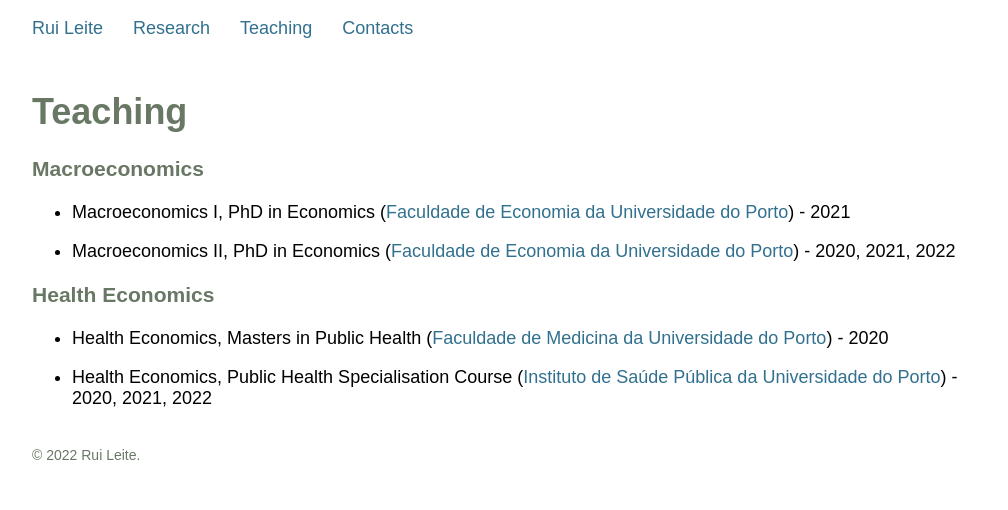
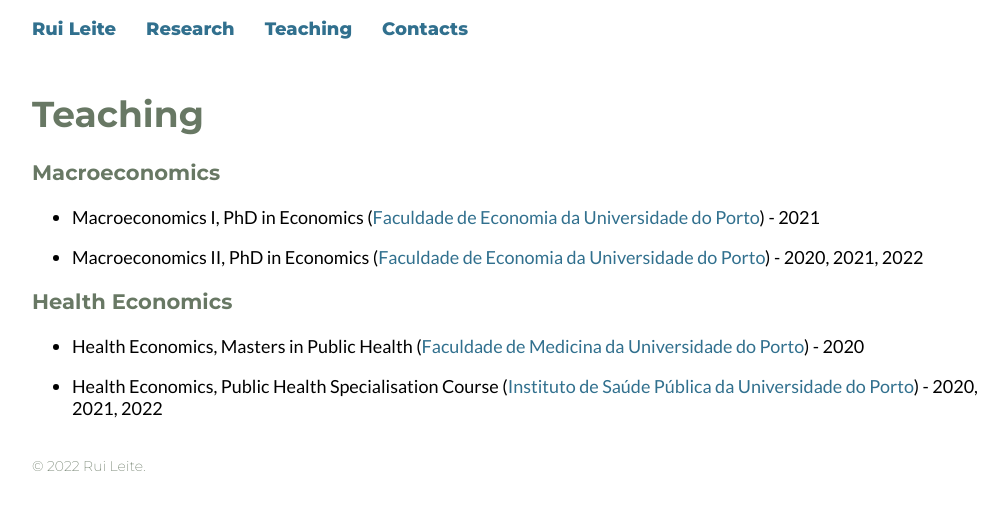
Before and after one commit to rmleite/rmleite.github.io, a Jekyll site: the page built from teaching.md, in a window 1280 px wide. Shown: the top 510 px of the page, without its empty margins (128-1136 px from the left). Built offline with Jekyll 4.4.1, drawn with Linux system fonts in a browser that asks for light colours; some web fonts are replaced.

Commit message:
Fix reference to font directory

```diff
--- a/assets/css/main.css
+++ b/assets/css/main.css
@@ -1,20 +1,20 @@
 @font-face {
     font-family: 'Montserrat-ExtraLight';
-    src: url('./fonts/Montserrat-ExtraLight.ttf') format('truetype');
+    src: url('../fonts/Montserrat-ExtraLight.ttf') format('truetype');
 }
 @font-face {
     font-family: 'Montserrat-Bold';
-    src: url('./fonts/Montserrat-Bold.ttf') format('truetype');
+    src: url('../fonts/Montserrat-Bold.ttf') format('truetype');
 }
 
 @font-face {
     font-family: 'Montserrat-ExtraBold';
-    src: url('./fonts/Montserrat-ExtraBold.ttf') format('truetype');
+    src: url('../fonts/Montserrat-ExtraBold.ttf') format('truetype');
 }
 
 @font-face {
     font-family: 'Lato-Regular';
-    src: url('./fonts/Lato-Regular.ttf') format('truetype');
+    src: url('../fonts/Lato-Regular.ttf') format('truetype');
 }
 
 body {
```
